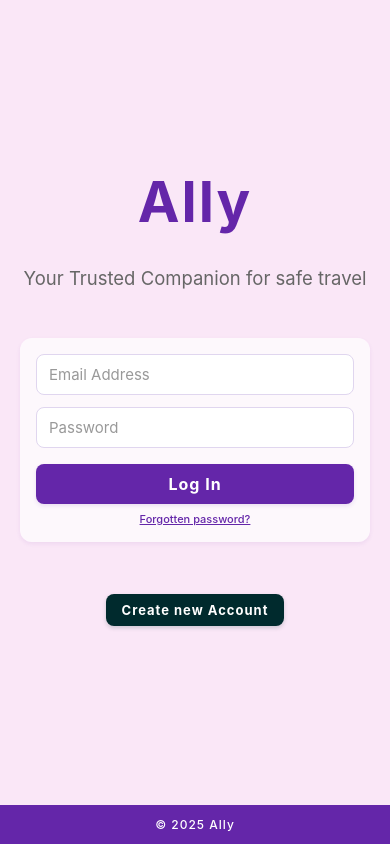
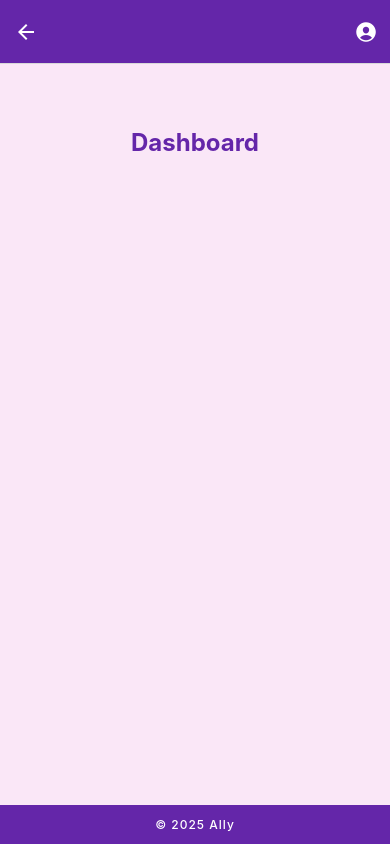
Before and after one commit to diazperez430/Ally, a React Native app: screen /Dashboard in a window 390 px wide. Built offline with nearby package versions, Linux system fonts and the light colour scheme.

Commit message:
Date picker as spinner added

```diff
--- a/App.tsx
+++ b/App.tsx
@@ -1,19 +1,30 @@
 import { StatusBar } from "expo-status-bar";
-import { StyleSheet, Text, View, Dimensions } from "react-native";
+import { StyleSheet, Text, View, Dimensions, Alert, TouchableOpacity } from "react-native";
 
 import { NavigationContainer } from '@react-navigation/native';
 import { createNativeStackNavigator } from '@react-navigation/native-stack';
 import HomeScreen from './HomeScreen';
 import SignUp from './SignUp';
+import Dashboard from './Dashboard';
+import { Ionicons } from '@expo/vector-icons';
+import React, { useState } from 'react';
+
 
 // Define type for route params
 export type RootStackParamList = {
   Home: undefined;
   Profile: { name: string };
+  Dashboard: undefined;
 };
 
 const { width: screenWidth } = Dimensions.get('window');
 const isTablet = screenWidth >= 768;
+// Responsive scaling function
+const scale = (size: number): number => {
+  const baseWidth = 375;
+  const scaleFactor = screenWidth / baseWidth;
+  return Math.round(size * scaleFactor);
+};
 const Stack = createNativeStackNavigator<RootStackParamList>();
 
 export default function App() {
@@ -27,20 +38,37 @@ export default function App() {
           headerTintColor: '#FFFFFF',
           headerTitleStyle: {
             fontWeight: 'bold',
-            fontSize: isTablet ? 24 : 18,
+            fontSize: scale(18),
           },
-          headerLargeTitle: isTablet,
-          headerLargeTitleStyle: {
-            fontSize: isTablet ? 32 : 24,
-          },
+          headerShown: true,
         }}
       >
         <Stack.Screen
           name="Home"
           component={HomeScreen}
-          options={{
-            headerShown: false, // Hide the topbar only in HomeScreen
-          }}
+          options={({ navigation }) => ({
+            headerShown: true,
+            title: '',
+            headerRight: () => (
+              <TouchableOpacity
+                onPress={() => navigation.navigate('Dashboard')}
+                style={{
+                  marginRight: isTablet ? 24 : 16,
+                  padding: isTablet ? scale(8) : 12,
+                  justifyContent: 'center',
+                  alignItems: 'center',
+                  minWidth: 44,
+                  minHeight: 44,
+                }}
+              >
+                <Ionicons
+                  name="home"
+                  size={isTablet ? 32 : 28}
+                  color="#fff"
+                />
+              </TouchableOpacity>
+            ),
+          })}
         />
         <Stack.Screen
           name="Profile"
@@ -50,6 +78,14 @@ export default function App() {
             headerShown: true,
           }}
         />
+        <Stack.Screen
+          name="Dashboard"
+          component={Dashboard}
+          options={{
+            title: '',
+            headerShown: true,
+          }}
+        />
       </Stack.Navigator>
       <StatusBar style="light" />
     </NavigationContainer>
--- /dev/null
+++ b/Dashboard.tsx
@@ -0,0 +1,143 @@
+import React, { useState } from 'react';
+import { View, Text, StyleSheet, Dimensions, Platform, StatusBar, SafeAreaView, ScrollView, Pressable, Modal, TouchableWithoutFeedback } from 'react-native';
+import { useNavigation } from '@react-navigation/native';
+import type { NativeStackNavigationProp } from '@react-navigation/native-stack';
+import type { RootStackParamList } from './App';
+import { Ionicons } from '@expo/vector-icons';
+
+const { width: screenWidth, height: screenHeight } = Dimensions.get('window');
+const isTablet = screenWidth >= 768;
+
+// Responsive scaling functions
+const scale = (size: number): number => {
+  const baseWidth = 375;
+  const scaleFactor = screenWidth / baseWidth;
+  return Math.round(size * scaleFactor);
+};
+
+const moderateScale = (size: number, factor = 0.5): number => {
+  return size + (scale(size) - size) * factor;
+};
+
+export default function Dashboard() {
+  const navigation = useNavigation<NativeStackNavigationProp<RootStackParamList>>();
+  const [showLogout, setShowLogout] = useState(false);
+
+  React.useLayoutEffect(() => {
+    navigation.setOptions({
+      headerRight: () => (
+        <Pressable onPress={() => setShowLogout(true)}>
+          <View style={{ marginRight: isTablet ? 24 : 12 }}>
+            <Ionicons name="person-circle" size={isTablet ? 32 : 24} color="#fff" />
+          </View>
+        </Pressable>
+      ),
+    });
+  }, [navigation]);
+
+  const handleLogout = () => {
+    setShowLogout(false);
+    navigation.navigate('Home');
+  };
+
+  return (
+    <SafeAreaView style={styles.container}>
+      <ScrollView contentContainerStyle={styles.scrollContent}>
+        <View style={styles.content}>
+          {/* Dashboard content goes here */}
+          <Text style={styles.title}>Dashboard</Text>
+        </View>
+      </ScrollView>
+      <View style={styles.footbar}>
+        <Text style={styles.footbarText}>© 2025 Ally</Text>
+      </View>
+      <Modal
+        visible={showLogout}
+        transparent
+        animationType="fade"
+        onRequestClose={() => setShowLogout(false)}
+      >
+        <TouchableWithoutFeedback onPress={() => setShowLogout(false)}>
+          <View style={styles.modalOverlay}>
+            <TouchableWithoutFeedback>
+              <View style={styles.logoutBox}>
+                <Pressable style={styles.logoutButton} onPress={handleLogout}>
+                  <Text style={styles.logoutButtonText}>Log out</Text>
+                </Pressable>
+              </View>
+            </TouchableWithoutFeedback>
+          </View>
+        </TouchableWithoutFeedback>
+      </Modal>
+    </SafeAreaView>
+  );
+}
+
+const styles = StyleSheet.create({
+  container: {
+    flex: 1,
+    backgroundColor: '#fae7f7',
+    paddingTop: Platform.OS === 'ios' ? 0 : StatusBar.currentHeight || 0,
+  },
+  scrollContent: {
+    flexGrow: 1,
+  },
+  content: {
+    flex: 1,
+    paddingHorizontal: isTablet ? 60 : 20,
+    paddingVertical: 40,
+    alignItems: 'center',
+    justifyContent: 'flex-start',
+  },
+  title: {
+    textAlign: 'center',
+    marginTop: isTablet ? 32 : 24,
+    marginBottom: isTablet ? 32 : 24,
+    fontSize: isTablet ? 32 : 24,
+    fontWeight: 'bold',
+    color: '#6426A9',
+  },
+  footbar: {
+    width: '100%',
+    backgroundColor: '#6426A9',
+    paddingVertical: 12,
+    alignItems: 'center',
+    justifyContent: 'center',
+    marginTop: 24,
+  },
+  footbarText: {
+    color: '#fff',
+    fontSize: isTablet ? 15 : 12,
+    fontWeight: '500',
+    letterSpacing: 1,
+  },
+  modalOverlay: {
+    flex: 1,
+    backgroundColor: 'rgba(0,0,0,0.2)',
+    justifyContent: 'flex-start',
+    alignItems: 'flex-end',
+  },
+  logoutBox: {
+    backgroundColor: '#fff',
+    borderRadius: 8,
+    marginTop: 60,
+    marginRight: 20,
+    padding: 16,
+    shadowColor: '#000',
+    shadowOffset: { width: 0, height: 2 },
+    shadowOpacity: 0.2,
+    shadowRadius: 4,
+    elevation: 5,
+  },
+  logoutButton: {
+    paddingVertical: 8,
+    paddingHorizontal: 16,
+    borderRadius: 6,
+    backgroundColor: '#6426A9',
+  },
+  logoutButtonText: {
+    color: '#fff',
+    fontWeight: 'bold',
+    fontSize: 16,
+  },
+});
--- a/HomeScreen.tsx
+++ b/HomeScreen.tsx
@@ -104,7 +104,7 @@ export default function HomeScreen() {
   };
 
  return (
-    <SafeAreaView style={styles.container}>
+    <View style={styles.container}>
       <View style={styles.content}>
         <Text style={styles.title}>
           <Pressable
@@ -172,7 +172,7 @@ export default function HomeScreen() {
       <View style={styles.footbar}>
         <Text style={styles.footbarText}>© 2025 Ally</Text>
    </View>
-    </SafeAreaView>
+    </View>
   );
 }
 
@@ -180,7 +180,6 @@ const styles = StyleSheet.create({
   container: {
     flex: 1,
     backgroundColor: '#fae7f7',
-    paddingTop: Platform.OS === 'ios' ? 0 : StatusBar.currentHeight || 0,
   },
   content: {
     flex: 1,
--- a/SignUp.tsx
+++ b/SignUp.tsx
@@ -3,8 +3,8 @@ import { View, Text, StyleSheet, Dimensions, Platform, StatusBar, SafeAreaView,
 import { RouteProp, useRoute } from '@react-navigation/native';
 import { RootStackParamList } from './App';
 import { Ionicons } from '@expo/vector-icons';
-
-type SignUpRouteProp = RouteProp<RootStackParamList, 'Profile'>;
+import DateTimePicker from "@react-native-community/datetimepicker";
+import { useState,useEffect } from "react";
 
 const { width: screenWidth, height: screenHeight } = Dimensions.get('window');
 const isTablet = screenWidth >= 768;
@@ -17,7 +17,7 @@ const scale = (size: number): number => {
   return Math.round(size * scaleFactor);
 };
 
-const moderateScale = (size: number, factor = 0.5) => {
+const moderateScale = (size: number, factor = 0.5): number => {
   return size + (scale(size) - size) * factor;
 };
 
@@ -38,6 +38,9 @@ export default function SignUp() {
   const [passwordError, setPasswordError] = React.useState('');
   const [confirmPasswordError, setConfirmPasswordError] = React.useState('');
   const [isButtonHovered, setIsButtonHovered] = React.useState(false);
+  // DateTimePicker state
+  const [date, setDate] = React.useState(new Date());
+  const [showPicker, setShowPicker] = React.useState(false);
 
   const validatePassword = (password: string) => {
     const minLength = password.length >= 10;
@@ -127,6 +130,16 @@ export default function SignUp() {
     // Placeholder for sign up logic
     alert(`First name: ${firstName}\nSurname: ${surname}\nDate of birth: ${dob}\nGender: ${gender}\nContact: ${contact}\nPassword: ${password}\nConfirm Password: ${confirmPassword}`);
   };
+
+  const handleDateChange = (event: any, selectedDate?: Date) => {
+    setShowPicker(Platform.OS === 'ios'); // keep open on iOS, close on Android
+    if (selectedDate) {
+      setDate(selectedDate);
+      // Format date as DD/MM/YYYY
+      const formatted = `${selectedDate.getDate().toString().padStart(2, '0')}/${(selectedDate.getMonth()+1).toString().padStart(2, '0')}/${selectedDate.getFullYear()}`;
+      setDob(formatted);
+    }
+  };
   return (
     <SafeAreaView style={styles.container}>
       <ScrollView contentContainerStyle={styles.scrollContent}>
@@ -178,8 +191,18 @@ export default function SignUp() {
               onChangeText={setDob}
               autoCapitalize="none"
               autoCorrect={false}
+              onPressIn={() => setShowPicker(true)}
             />
             {dobError ? <Text style={styles.errorText}>{dobError}</Text> : null}
+            {showPicker && (
+              <DateTimePicker
+                value={date}
+                mode="date"
+                display="spinner"
+                onChange={handleDateChange}
+                maximumDate={new Date()}
+              />
+            )}
             <View style={styles.genderContainer}>
               <Text style={styles.genderLabel}>Gender:</Text>
               <View style={styles.genderOptions}>
```
Also changed, not shown: package.json (+4 -3 lines), 1 other file (tests, documents, lock files or other folders).
